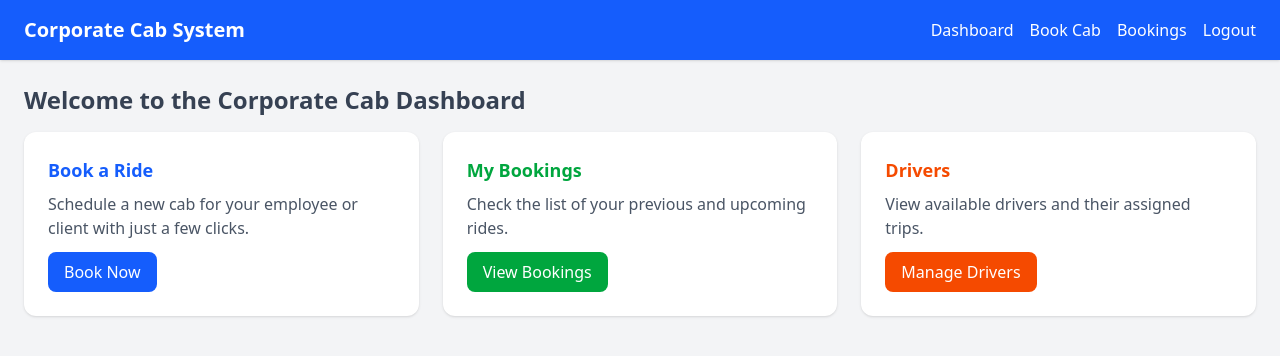
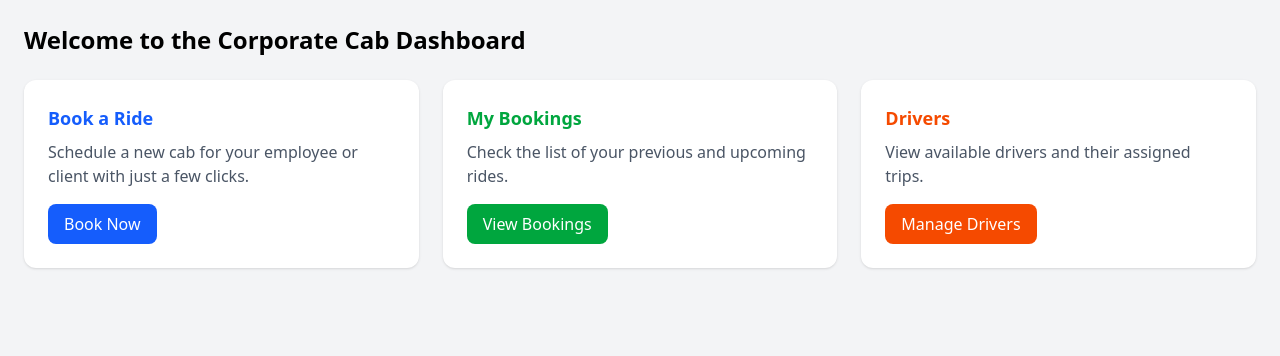
Before and after one commit to Shelarnitin/Cab-Booking, a React (Vite) app: page /dashboard in a window 1280 px wide. Shown: the top 356 px of the page. Built offline with nearby package versions, Linux system fonts and the light colour scheme.

Commit message:
modified for book cab,drivers

```diff
--- a/src/main.jsx
+++ b/src/main.jsx
@@ -2,9 +2,22 @@ import React from "react";
 import ReactDOM from "react-dom/client";
 import App from "./App.jsx";
 import "./index.css";
+import { BrowserRouter, Route, Routes } from "react-router-dom";
+import Dashboard from "./pages/Dashboard.jsx";
+import BookCab from './pages/BookCab.jsx'
+import Bookings from "./pages/Bookings.jsx";
+import Drivers from "./pages/Drivers.jsx";
 
 ReactDOM.createRoot(document.getElementById("root")).render(
   <React.StrictMode>
-    <App />
+    <BrowserRouter>
+      <Routes>
+        <Route path="/" element={<Dashboard />} />
+        <Route path="/dashboard" element={<Dashboard />} />
+        <Route path="/book" element={<BookCab />} />
+        <Route path="/bookings" element={<Bookings />} />
+        <Route path="/drivers" element={<Drivers />} />
+      </Routes>
+    </BrowserRouter>
   </React.StrictMode>
 );
--- a/src/pages/Dashboard.jsx
+++ b/src/pages/Dashboard.jsx
@@ -1,46 +1,28 @@
-import React from "react";
-import Navbar from "../components/Navbar";
+import { useNavigate } from 'react-router-dom';
 
 export default function Dashboard() {
+  const navigate = useNavigate();
+
   return (
-    <div className="min-h-screen bg-gray-100">
-      <Navbar />
+    <div className="p-6 bg-gray-100 min-h-screen">
+      <h1 className="text-2xl font-semibold mb-6">Welcome to the Corporate Cab Dashboard</h1>
+      <div className="grid md:grid-cols-3 gap-6">
+        <div className="bg-white p-6 rounded-xl shadow">
+          <h2 className="text-blue-600 text-lg font-semibold mb-2">Book a Ride</h2>
+          <p className="text-gray-600 mb-4">Schedule a new cab for your employee or client with just a few clicks.</p>
+          <button onClick={() => navigate('/book')} className="bg-blue-600 hover:bg-blue-700 text-white px-4 py-2 rounded-lg">Book Now</button>
+        </div>
 
-      <div className="p-6">
-        <h2 className="text-2xl font-semibold mb-4 text-gray-700">
-          Welcome to the Corporate Cab Dashboard
-        </h2>
+        <div className="bg-white p-6 rounded-xl shadow">
+          <h2 className="text-green-600 text-lg font-semibold mb-2">My Bookings</h2>
+          <p className="text-gray-600 mb-4">Check the list of your previous and upcoming rides.</p>
+          <button onClick={() => navigate('/bookings')} className="bg-green-600 hover:bg-green-700 text-white px-4 py-2 rounded-lg">View Bookings</button>
+        </div>
 
-        <div className="grid grid-cols-1 sm:grid-cols-2 lg:grid-cols-3 gap-6">
-          <div className="bg-white rounded-xl shadow p-6 hover:shadow-lg transition">
-            <h3 className="text-lg font-semibold mb-2 text-blue-600">Book a Ride</h3>
-            <p className="text-gray-600 mb-3">
-              Schedule a new cab for your employee or client with just a few clicks.
-            </p>
-            <button className="bg-blue-600 text-white px-4 py-2 rounded-lg hover:bg-blue-700">
-              Book Now
-            </button>
-          </div>
-
-          <div className="bg-white rounded-xl shadow p-6 hover:shadow-lg transition">
-            <h3 className="text-lg font-semibold mb-2 text-green-600">My Bookings</h3>
-            <p className="text-gray-600 mb-3">
-              Check the list of your previous and upcoming rides.
-            </p>
-            <button className="bg-green-600 text-white px-4 py-2 rounded-lg hover:bg-green-700">
-              View Bookings
-            </button>
-          </div>
-
-          <div className="bg-white rounded-xl shadow p-6 hover:shadow-lg transition">
-            <h3 className="text-lg font-semibold mb-2 text-orange-600">Drivers</h3>
-            <p className="text-gray-600 mb-3">
-              View available drivers and their assigned trips.
-            </p>
-            <button className="bg-orange-600 text-white px-4 py-2 rounded-lg hover:bg-orange-700">
-              Manage Drivers
-            </button>
-          </div>
+        <div className="bg-white p-6 rounded-xl shadow">
+          <h2 className="text-orange-600 text-lg font-semibold mb-2">Drivers</h2>
+          <p className="text-gray-600 mb-4">View available drivers and their assigned trips.</p>
+          <button onClick={() => navigate('/drivers')} className="bg-orange-600 hover:bg-orange-700 text-white px-4 py-2 rounded-lg">Manage Drivers</button>
         </div>
       </div>
     </div>
```
